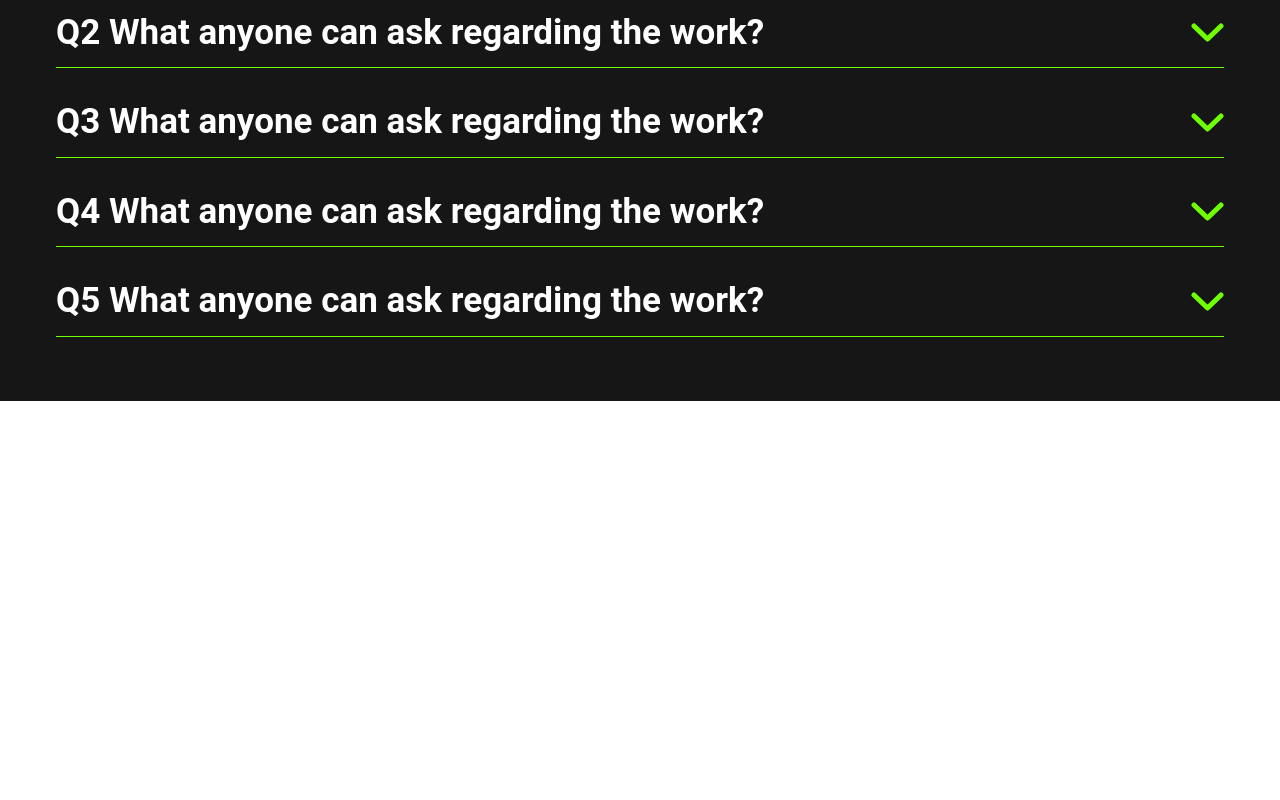
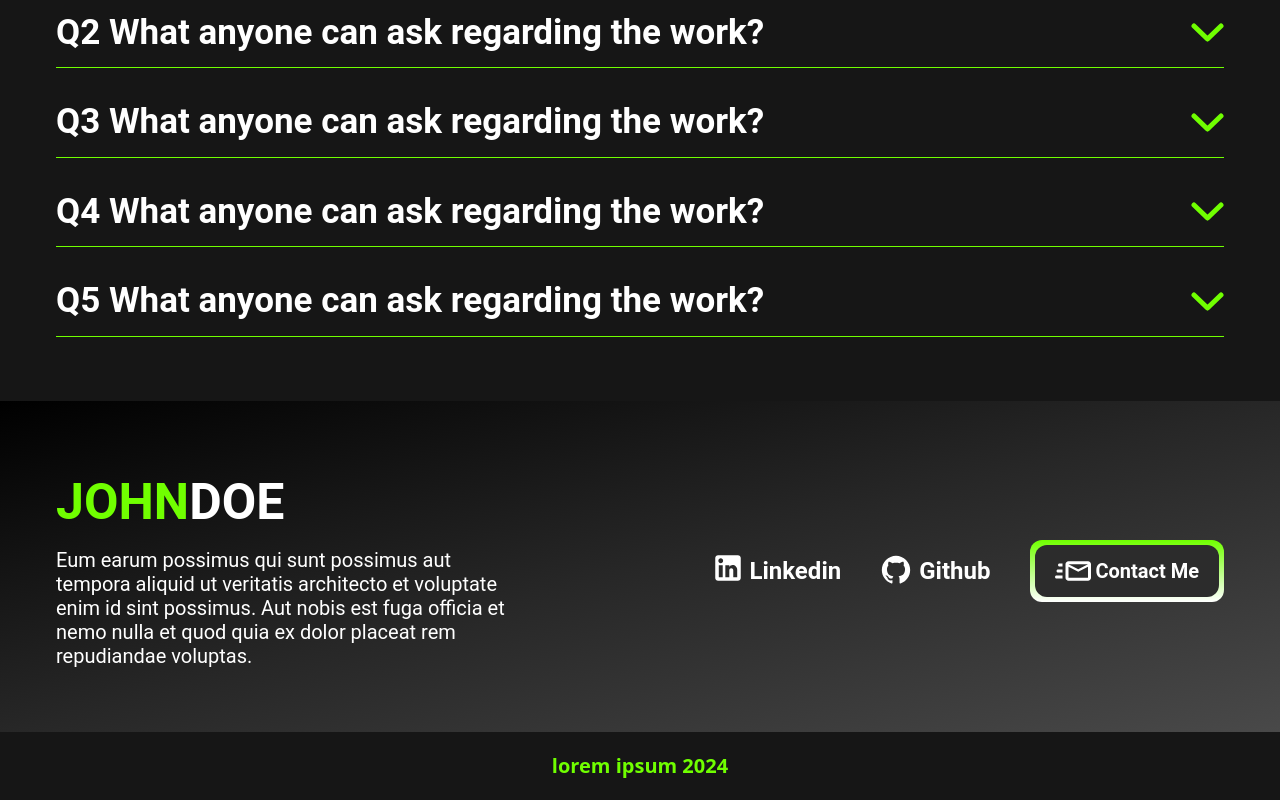
Before and after one commit to Deepakverma-556/fullstack-developer, a Next.js app: page / in a window 1280 px wide. Shown: the part 865-1665 px from the top of the page. Before the commit the page ends 1266 px from the top, so only its background shows below. Built offline with nearby package versions, Linux system fonts and the light colour scheme.

Commit message:
add para & link on footer

```diff
--- a/src/app/page.js
+++ b/src/app/page.js
@@ -1,11 +1,15 @@
+import Bottom from "@/components/Bottom";
 import Faq from "@/components/Faq";
+import Footer from "@/components/Footer";
 import Skills from "@/components/Skills";
 
 export default function Home() {
   return (
     <>
       <Skills />
-      <Faq/>
+      <Faq />
+      <Footer />
+      <Bottom/>
     </>
   );
 }
--- /dev/null
+++ b/src/components/Bottom.jsx
@@ -0,0 +1,11 @@
+import React from 'react'
+
+const Bottom = () => {
+  return (
+      <div className='bg-dark'>
+          <p className='font-bold text-xl text-green text-center py-5'>lorem ipsum 2024</p>
+      </div>
+  )
+}
+
+export default Bottom
--- a/src/components/Faq.jsx
+++ b/src/components/Faq.jsx
@@ -39,7 +39,6 @@ const Faq = () => {
                     {accordionData.map((item, index) => (
                         <div className="border-b border-green py-2 mt-5" key={index}>
                             <div className="flex justify-between items-center cursor-pointer" onClick={() => toggleAccordion(index)}>
-
                                 <p className='text-white text-[35px] max-lg:text-3xl max-md:text-2xl max-sm:text-base font-bold'>{item.title}</p>
                                 <div className={`transition-all duration-300 ${activeIndex === index ? 'rotate-180' : 'rotate-0'}`}>
                                     <svg className='max-md:w-[25px]' width="33" height="19" viewBox="0 0 33 19" fill="none" xmlns="http://www.w3.org/2000/svg">
@@ -49,7 +48,6 @@ const Faq = () => {
                             </div>
                             <div className={`transition-all duration-300 ease-in-out overflow-hidden ${activeIndex === index ? 'max-h-[1000px]' : 'max-h-0'}`}>
                                 {activeIndex === index && (
-
                                     <p className="text-green py-2 text-2xl font-normal max-md:text-[18px] max-sm:text-sm pr-6">{item.content}</p>
                                 )}
                             </div>
--- a/src/components/Footer.jsx
+++ b/src/components/Footer.jsx
@@ -1,9 +1,42 @@
 import React from 'react'
 
 const Footer = () => {
-  return (
-    <div>Footer</div>
-  )
+    return (
+        <div className='bg-gradient-to-br from-black via-[#272727] to-[#494949] font-roboto pt-16 pb-16'>
+            <div className='max-w-xxl mx-auto px-4'>
+                <a href="#"><h2 className='text-green text-xxxl font-bold'>JOHN<span className='text-white'>DOE</span></h2></a>
+                <div className='flex justify-between items-start max-lg:flex-col '>
+                    <div>
+                        <p className='text-white font-normal text-xl leading-6 max-w-[453px] max-lg:max-w-none pt-2'>Eum earum possimus qui sunt possimus aut tempora aliquid ut veritatis architecto et voluptate enim id sint possimus. Aut nobis est fuga officia et nemo nulla et quod quia ex dolor placeat rem repudiandae voluptas.</p>
+                    </div>
+                    <div className='flex gap-10 items-center max-lg:pt-5 max-[570px]:flex-col'>
+                        <a href="#" className='flex gap-2'>
+                            <svg width="26" height="26" viewBox="0 0 26 26" fill="none" xmlns="http://www.w3.org/2000/svg">
+                                <path d="M22.9167 0.25C23.6681 0.25 24.3888 0.548511 24.9201 1.07986C25.4515 1.61122 25.75 2.33189 25.75 3.08333V22.9167C25.75 23.6681 25.4515 24.3888 24.9201 24.9201C24.3888 25.4515 23.6681 25.75 22.9167 25.75H3.08333C2.33189 25.75 1.61122 25.4515 1.07986 24.9201C0.548511 24.3888 0.25 23.6681 0.25 22.9167V3.08333C0.25 2.33189 0.548511 1.61122 1.07986 1.07986C1.61122 0.548511 2.33189 0.25 3.08333 0.25H22.9167ZM22.2083 22.2083V14.7C22.2083 13.4751 21.7218 12.3005 20.8557 11.4343C19.9895 10.5682 18.8149 10.0817 17.59 10.0817C16.3858 10.0817 14.9833 10.8183 14.3033 11.9233V10.3508H10.3508V22.2083H14.3033V15.2242C14.3033 14.1333 15.1817 13.2408 16.2725 13.2408C16.7985 13.2408 17.303 13.4498 17.6749 13.8217C18.0469 14.1937 18.2558 14.6982 18.2558 15.2242V22.2083H22.2083ZM5.74667 8.12667C6.37788 8.12667 6.98324 7.87592 7.42958 7.42958C7.87592 6.98324 8.12667 6.37788 8.12667 5.74667C8.12667 4.42917 7.06417 3.3525 5.74667 3.3525C5.11169 3.3525 4.50273 3.60474 4.05374 4.05374C3.60474 4.50273 3.3525 5.11169 3.3525 5.74667C3.3525 7.06417 4.42917 8.12667 5.74667 8.12667ZM7.71583 22.2083V10.3508H3.79167V22.2083H7.71583Z" fill="white" />
+                            </svg>
+                            <p className='font-bold text-white text-2xl'>Linkedin</p>
+                        </a>
+                        <a href="#" className='flex gap-2'>
+                            <svg width="30" height="29" viewBox="0 0 30 29" fill="none" xmlns="http://www.w3.org/2000/svg">
+                                <path d="M15 0.833252C13.1396 0.833252 11.2974 1.19968 9.57865 1.91163C7.85987 2.62357 6.29815 3.66708 4.98265 4.98257C2.32588 7.63934 0.833328 11.2427 0.833328 14.9999C0.833328 21.2616 4.89916 26.5741 10.5233 28.4582C11.2317 28.5716 11.4583 28.1324 11.4583 27.7499C11.4583 27.4241 11.4583 26.5316 11.4583 25.3557C7.53416 26.2057 6.69833 23.4574 6.69833 23.4574C6.04666 21.8141 5.12583 21.3749 5.12583 21.3749C3.83666 20.4966 5.225 20.5249 5.225 20.5249C6.64166 20.6241 7.3925 21.9841 7.3925 21.9841C8.625 24.1374 10.7075 23.4999 11.515 23.1599C11.6425 22.2391 12.0108 21.6157 12.4075 21.2616C9.2625 20.9074 5.96166 19.6891 5.96166 14.2916C5.96166 12.7191 6.5 11.4583 7.42083 10.4524C7.27916 10.0983 6.78333 8.62492 7.5625 6.71242C7.5625 6.71242 8.7525 6.32992 11.4583 8.15742C12.5775 7.84575 13.7958 7.68992 15 7.68992C16.2042 7.68992 17.4225 7.84575 18.5417 8.15742C21.2475 6.32992 22.4375 6.71242 22.4375 6.71242C23.2167 8.62492 22.7208 10.0983 22.5792 10.4524C23.5 11.4583 24.0383 12.7191 24.0383 14.2916C24.0383 19.7032 20.7233 20.8932 17.5642 21.2474C18.0742 21.6866 18.5417 22.5507 18.5417 23.8682C18.5417 25.7666 18.5417 27.2966 18.5417 27.7499C18.5417 28.1324 18.7683 28.5857 19.4908 28.4582C25.115 26.5599 29.1667 21.2616 29.1667 14.9999C29.1667 13.1395 28.8002 11.2973 28.0883 9.57857C27.3764 7.85979 26.3328 6.29807 25.0173 4.98257C23.7018 3.66708 22.1401 2.62357 20.4213 1.91163C18.7026 1.19968 16.8604 0.833252 15 0.833252Z" fill="white" />
+                            </svg>
+                            <p className='font-bold text-white text-2xl'>Github</p>
+                        </a>
+                        <div>
+                            <button className="bg-gradient-to-b from-green to-white rounded-xl p-[5px]">
+                                <span className="flex gap-1 items-center bg-[#2c2c2c] text-white py-3 px-5 rounded-xl font-bold text-xl">
+                                    <svg width="36" height="20" viewBox="0 0 36 20" fill="none" xmlns="http://www.w3.org/2000/svg">
+                                        <path d="M33 0.25H13.5C11.85 0.25 10.5 1.6 10.5 3.25V16.75C10.5 18.415 11.85 19.75 13.5 19.75H33C34.665 19.75 36 18.415 36 16.75V3.25C36 1.6 34.665 0.25 33 0.25ZM33 16.75H13.5V5.755L23.25 10.75L33 5.755V16.75ZM23.25 8.215L13.5 3.25H33L23.25 8.215ZM7.5 16.75C7.5 17.005 7.545 17.245 7.575 17.5H1.5C0.672 17.5 0 16.825 0 16C0 15.175 0.672 14.5 1.5 14.5H7.5V16.75ZM4.5 2.5H7.575C7.545 2.755 7.5 2.995 7.5 3.25V5.5H4.5C3.675 5.5 3 4.825 3 4C3 3.175 3.675 2.5 4.5 2.5ZM1.5 10C1.5 9.175 2.175 8.5 3 8.5H7.5V11.5H3C2.175 11.5 1.5 10.825 1.5 10Z" fill="white" />
+                                    </svg> Contact Me
+                                </span>
+                            </button>
+                        </div>
+                    </div>
+                </div>
+
+            </div>
+        </div>
+    )
 }
 
 export default Footer
--- /dev/null
+++ b/src/components/Modal.jsx
@@ -0,0 +1,53 @@
+'use client'; // Ensure this directive is at the top
+
+import React, { useState } from 'react';
+
+const Modal = () => {
+    const [isOpen, setIsOpen] = useState(false);
+
+    const openModal = () => setIsOpen(true);
+    const closeModal = () => setIsOpen(false);
+
+    return (
+        <div className="flex items-center justify-center min-h-screen bg-gray-100">
+            <button
+                onClick={openModal}
+                className="px-4 py-2 font-semibold text-white bg-blue-500 rounded"
+            >
+                Open Modal
+            </button>
+
+            {isOpen && (
+                <div className="fixed inset-0 flex items-center justify-center bg-gray-800 bg-opacity-75">
+                    <div className="bg-white rounded-lg shadow-lg p-6 w-96">
+                        <div className="flex justify-between items-center">
+                            <h2 className="text-xl font-bold">Deactivate account</h2>
+                            <button onClick={closeModal} className="text-gray-500 hover:text-gray-700">
+                                &times;
+                            </button>
+                        </div>
+                        <div className="mt-4">
+                            <p>
+                                Are you sure you want to deactivate your account? All of your data will be
+                                permanently removed from our servers forever. This action cannot be undone.
+                            </p>
+                        </div>
+                        <div className="mt-6 flex justify-end space-x-4">
+                            <button
+                                onClick={closeModal}
+                                className="px-4 py-2 bg-gray-200 rounded hover:bg-gray-300"
+                            >
+                                Cancel
+                            </button>
+                            <button className="px-4 py-2 bg-red-500 text-white rounded hover:bg-red-600">
+                                Deactivate
+                            </button>
+                        </div>
+                    </div>
+                </div>
+            )}
+        </div>
+    );
+};
+
+export default Modal;
```
